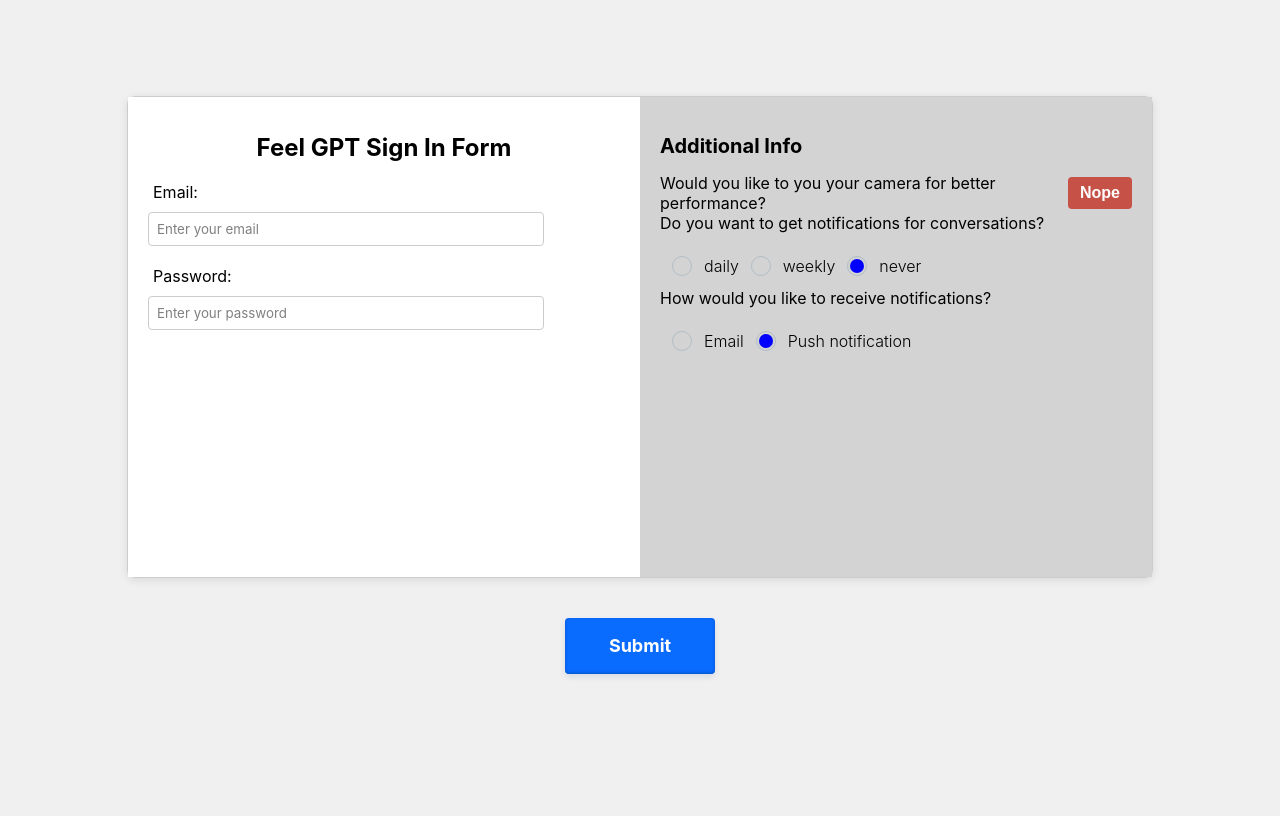
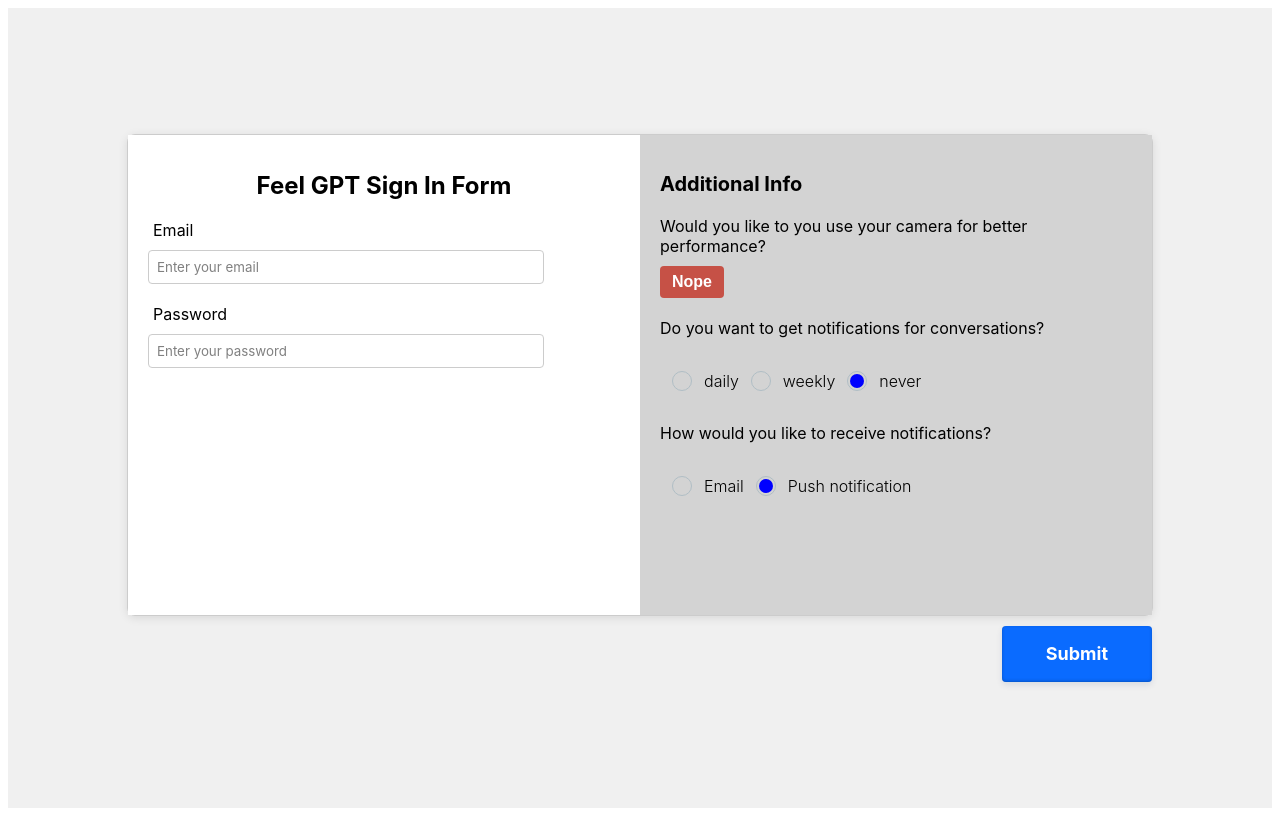
Before and after one commit to AntonioMisic77/FeelGPT, a React (Create React App) app: page /signin in a window 1280 px wide. Built offline with nearby package versions, Linux system fonts and the light colour scheme.

Commit message:
fix signin

```diff
--- a/src/components/Login.js
+++ b/src/components/Login.js
@@ -21,7 +21,7 @@ const Login = () => {
   };
 
   return (
-    <div>
+    <div className="body-login">
       <div className="log-in-container">
         <div className="log-in-form">
           <h1 className="form-title">
--- a/src/components/Signin.js
+++ b/src/components/Signin.js
@@ -8,7 +8,6 @@ import "../styles/signin.css";
 const Signin = () => {
   const [consent, setConsent] = useState(false);
   const [notifications, setNotifications] = useState("daily"); // Options: 'daily', 'weekly'
-  const [smsNumber, setSmsNumber] = useState("");
 
   const handleConsentChange = () => {
     setConsent(!consent);
@@ -19,17 +18,17 @@ const Signin = () => {
   };
 
   return (
-    <div>
+    <div className="body-signin">
       <div className="sign-in-container">
         <div className="sign-in-form">
           <h1 className="form-title">Feel GPT Sign In Form</h1>
           <form>
             <div>
-              <label className="signin-label">Email:</label>
+              <label className="signin-label">Email</label>
               <input className="signin-input" type="email" placeholder="Enter your email" required />
             </div>
             <div>
-              <label className="signin-label" >Password:</label>
+              <label className="signin-label" >Password</label>
               <input
               className="signin-input"
                 type="password"
@@ -44,7 +43,7 @@ const Signin = () => {
           <h2 className="info-title">Additional Info</h2>
           <div className="consent-container">
             <label className="question-label">
-              Would you like to you your camera for better performance?
+              Would you like to you use your camera for better performance?
             </label>
             <div class="checkbox-wrapper-10">
               <input
@@ -64,7 +63,7 @@ const Signin = () => {
           </div>
 
           <div>
-            <label>Do you want to get notifications for conversations?</label>
+            <label className="question-label radio-label">Do you want to get notifications for conversations?</label>
             <div class="horizontal-radio">
               <div class="radio-wrapper-5">
                 <label for="example-5" class="forCircle">
@@ -141,7 +140,7 @@ const Signin = () => {
           </div>
           {(notifications === "weekly" || notifications === "daily") && (
             <div>
-              <label>How would you like to receive notifications?</label>
+              <label className="question-label radio-label">How would you like to receive notifications?</label>
               <div class="horizontal-radio">
                 <div class="radio-wrapper-5">
                   <label for="example-5" class="forCircle">
@@ -206,7 +205,7 @@ const Signin = () => {
           {/* Button at the bottom */}
         </div>
       </div>
-      <div className="submit-container">
+      <div className="submit-container-signin">
         <button type="submit" className="submit-btn button-66">
           Submit
         </button>
--- a/src/components/Start.js
+++ b/src/components/Start.js
@@ -1,29 +1,27 @@
-import React, { useState } from 'react';
-import '../styles/start.css';
+import React, { useState } from "react";
+import "../styles/start.css";
+import { Link } from "react-router-dom";
 
 const SignInLogin = () => {
   const [darkMode, setDarkMode] = useState(false);
-  const [language, setLanguage] = useState('EN');
+  const [language, setLanguage] = useState("EN");
 
   const toggleDarkMode = () => {
     setDarkMode(!darkMode);
   };
 
   const toggleLanguage = () => {
-    setLanguage(language === 'EN' ? 'FR' : 'EN');
+    setLanguage(language === "EN" ? "FR" : "EN");
   };
 
   return (
-    <div className={`container ${darkMode ? 'dark' : 'light'}`}>
+    <div className="bckg">
+    <div className={`container ${darkMode ? "dark-start" : "light-start"}`}>
       {/* Top right buttons */}
       <div className="top-right">
         {/* Dark Mode Toggle Switch */}
         <label className="toggle-switch">
-          <input
-            type="checkbox"
-            checked={darkMode}
-            onChange={toggleDarkMode}
-          />
+          <input type="checkbox" checked={darkMode} onChange={toggleDarkMode} />
           <div className="toggle-switch-background">
             <div className="toggle-switch-handle"></div>
           </div>
@@ -31,7 +29,7 @@ const SignInLogin = () => {
 
         <button onClick={toggleLanguage} className="language-btn">
           <img
-          /* TASK: images change with language -> now it is harcoded english */
+            /* TASK: images change with language -> now it is harcoded english */
             src="/images/union_jack.png"
             alt="Language Icon"
             className="language-icon"
@@ -44,10 +42,15 @@ const SignInLogin = () => {
       <div className="center">
         <h1 className="feelgpt-text">FeelGPT</h1>
         <div className="button-group">
-          <button className="button-66">Sign In</button>
-          <button className="button-66">Log In</button>
+          <Link to="/signin">
+            <button className="button-66">Sign In</button>
+          </Link>
+          <Link to="/login">
+            <button className="button-66">Log In</button>
+          </Link>
         </div>
       </div>
+    </div>
     </div>
   );
 };
--- a/src/styles/login.css
+++ b/src/styles/login.css
@@ -1,4 +1,4 @@
-body {
+.body-login {
     display: flex;
     justify-content: center; /* Center horizontally */
     align-items: center; /* Center vertically */
--- a/src/styles/signin.css
+++ b/src/styles/signin.css
@@ -1,5 +1,6 @@
-body {
+.body-signin {
     display: flex;
+    flex-direction: column;
     justify-content: center; /* Center horizontally */
     align-items: center; /* Center vertically */
     height: 100vh; /* Full viewport height */
@@ -11,6 +12,7 @@ body {
 
   .sign-in-container {
     display: flex;
+
     width: 80vw; /* Adjust width as necessary */
     height: 60vh; /* Adjust height as necessary */
     border: 1px solid #ccc; /* Optional border */
@@ -76,6 +78,14 @@ body {
     color: gray
 
   }
+
+  .question-label{
+    margin-right: 10px;
+    margin-bottom: 10px;
+    margin-top: 20px;
+    display: block;
+  }
+
 
   /* check box */
 
@@ -188,16 +198,20 @@ body {
 
 
   .consent-container {
-    display: flex;             /* Use flexbox for layout */
-  flex-direction: row;      /* Arrange items in a row */
-  align-items: center;      /* Center items vertically */
+    /* display: flex;
+    flex-direction: row;
+    align-items: center;
+    justify-content: flex-start;
+    gap: 8px; */
 }
 
-.submit-container {
-    display: flex;                   /* Use flexbox for layout */
-  justify-content: flex-end;     /* Align items to the left */
-  padding-top: 10px;
+.submit-container-signin {
+  display: flex;                   /* Use flexbox for layout */
+  justify-content: flex-end;       /* Align items to the right */
+  width: 80vw; /* Adjust width as necessary */                    /* Ensure container takes up the full width */
+  padding-top: 10px;               /* Add some space above the button */
 }
+
 
 
 .horizontal-radio{
--- a/src/styles/start.css
+++ b/src/styles/start.css
@@ -1,4 +1,4 @@
-.container {
+.bckg {
   position: relative;
   min-height: 100vh;
   width: 100%;
@@ -9,12 +9,12 @@
   overflow: hidden;
 }
 
-.dark {
+.dark-start {
   background: linear-gradient(to bottom right, #001f3f, #0074d9);
   color: white;
 }
 
-.light {
+.light-start {
   background: linear-gradient(to bottom right, #0066ff, #66ccff);
   color: black;
 }
```
